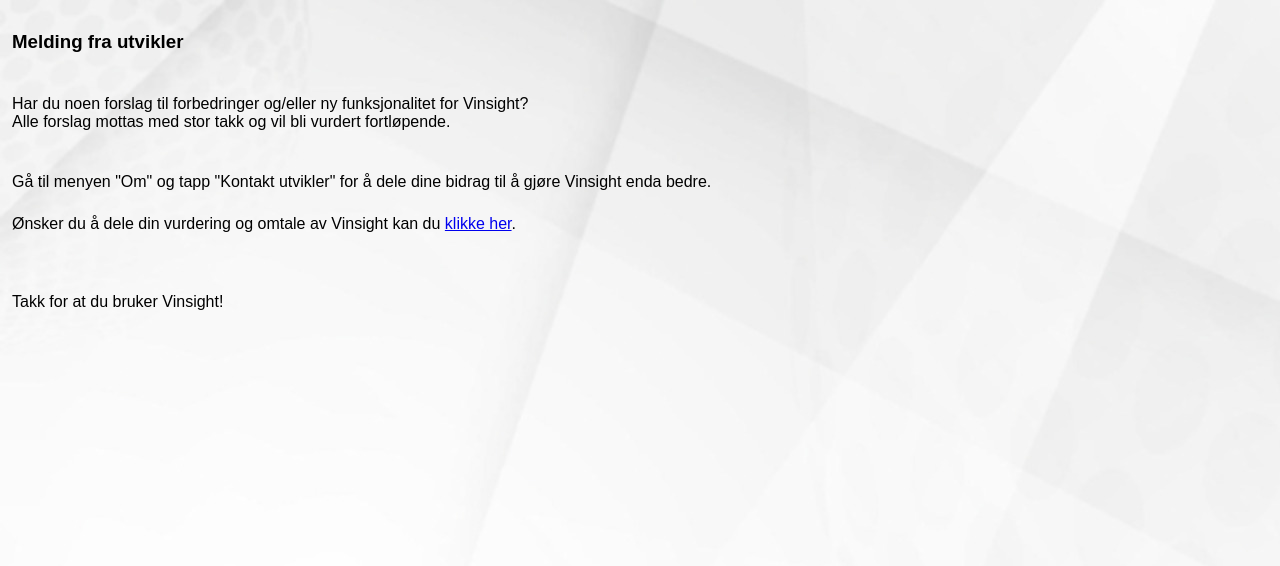
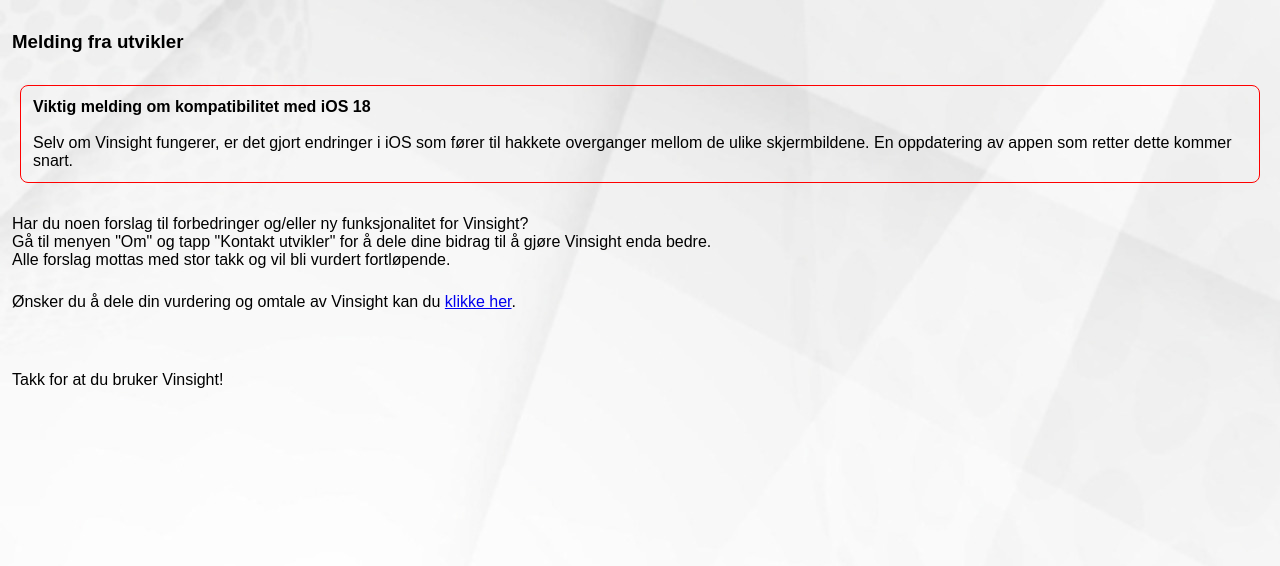
Before and after one commit to bjallefix/vinsight-privacy-policy, a plain HTML site: page appmsg/normalno.html in a window 1280 px wide. Drawn offline with Linux system fonts and the light colour scheme.

Commit message:
ios 18 warning

```diff
--- a/appmsg/normalno.html
+++ b/appmsg/normalno.html
@@ -25,10 +25,13 @@
 <body>
 <h3 class="container">Melding fra utvikler</h3>
 
+<div class="container" style="margin: 20px; border: 1px solid red;"><span style="font-weight:bold">Viktig melding om kompatibilitet med iOS 18</span><br/><br/>Selv om Vinsight fungerer, er det gjort endringer i iOS som f&oslash;rer til hakkete overganger mellom de ulike skjermbildene. En oppdatering av appen som retter dette kommer snart.<br/></div>
+
 <div class="container">Har du noen forslag til forbedringer og/eller ny funksjonalitet for Vinsight?<br/>
-    Alle forslag mottas med stor takk og vil bli vurdert fortl&oslash;pende.<br/><br/></div>
-<div class="container">
+
     Gå til menyen "Om" og tapp "Kontakt utvikler" for &aring; dele dine bidrag til &aring; gjøre Vinsight enda bedre.
+    <br/>
+        Alle forslag mottas med stor takk og vil bli vurdert fortl&oslash;pende.
 </div>
 
 <div class="container">&Oslash;nsker du &aring; dele din vurdering og omtale av Vinsight kan du <a href="https://apps.apple.com/no/app/vinsight/id6504687119">klikke her</a>.</div>
```
Also changed, not shown: appmsg/normalen.html (+1 -0 lines).
